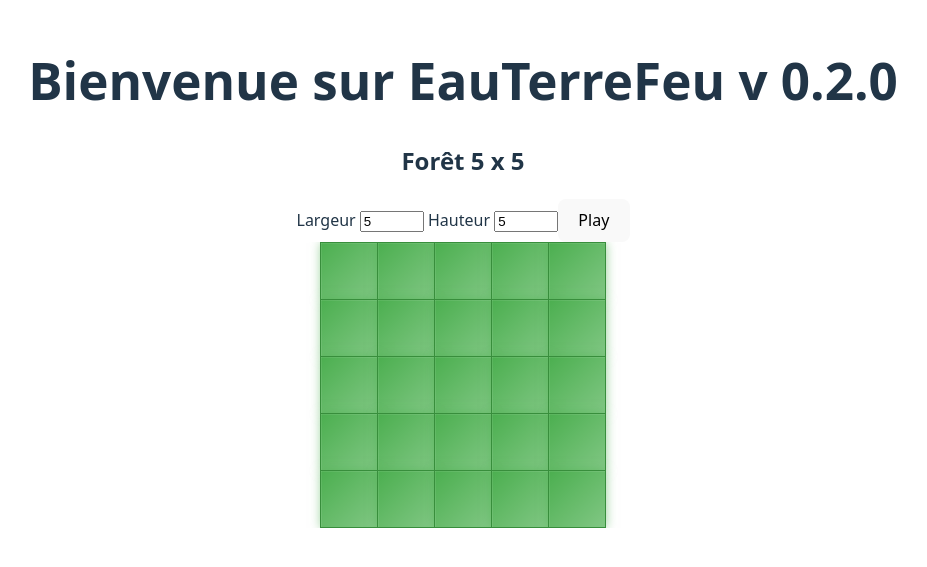
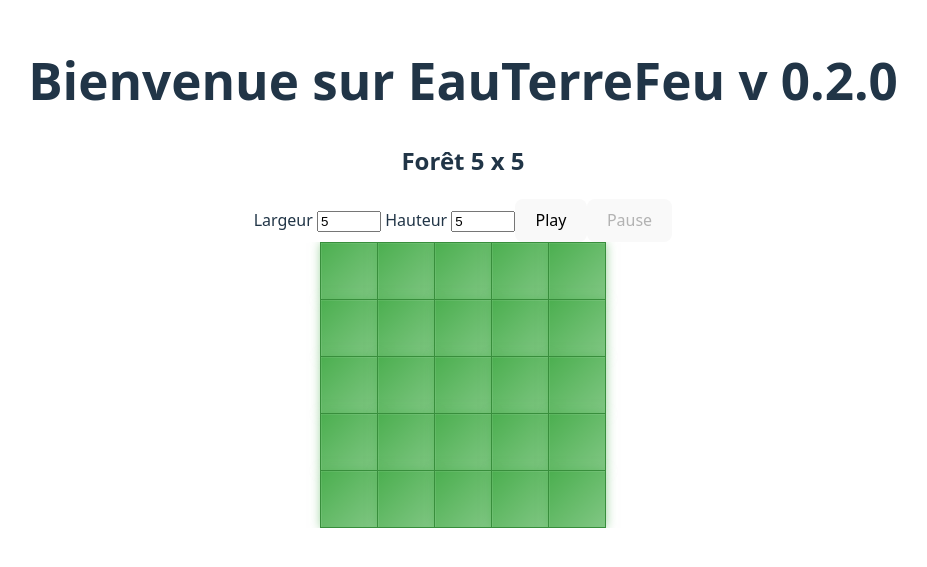
Before and after one commit to KizuCore/eauterrefeu, a Vue app: page / in a window 1280 px wide. Shown: the part 127-694 px from the top of the page, without its empty margins (177-1104 px from the left). Built offline with nearby package versions, Linux system fonts and the light colour scheme; no server answers.

Commit message:
feat: enhance simulation controls with pause functionality and improve game loop management

```diff
--- a/src/components/HelloWorld.vue
+++ b/src/components/HelloWorld.vue
@@ -18,7 +18,12 @@
   <button @click="startSimulation">
     Play
   </button>
+
+  <button @click="pause" :disabled="!isPlaying">
+    Pause
+  </button>
 </div>
+
 
     <div class="table-container">
       <table class="grid-table">
@@ -64,6 +69,8 @@ const probaBurn = ref(0.3)
 const probaFireStop = ref(0.6)
 
 let isFinished = false
+const isPlaying = ref(false)          // savoir si la simu tourne
+let timerId: number | null = null     // pour annuler le setTimeout
 
 function rebuildGrid() {
   rows.value = Array.from({ length: height.value }, (_, i) => i + 1)
@@ -103,17 +110,25 @@ function initGame() {
   isFinished = false
 }
 
-function play() {
+function loop() {
+  if (!isPlaying.value) return
+
   if (isEndGame()) {
     isFinished = true
+    isPlaying.value = false
     console.log('🔥 Jeu terminé')
     return
   }
 
-  setTimeout(() => {
   playTurn()
-    play() // se rappelle lui-même
-  }, 100)
+  timerId = window.setTimeout(loop, 100)
+}
+
+/** Démarre / relance la simulation */
+function play() {
+  if (isPlaying.value) return   // déjà en cours
+  isPlaying.value = true
+  loop()
 }
 
 function playTurn() {
@@ -231,6 +246,15 @@ async function loadConfigFromApi() {
   }
 }
 
+/** bouton Pause */
+function pause() {
+  isPlaying.value = false
+  if (timerId !== null) {
+    clearTimeout(timerId)
+    timerId = null
+  }
+}
+
 async function startSimulation() {
   // on envoie la nouvelle taille au backend
   try {
@@ -252,6 +276,10 @@ async function startSimulation() {
 
   // on reconstruit la grille selon la taille choisie
   rebuildGrid()
+
+  // on arrête une éventuelle simu en cours
+  pause()
+
   // on lance une nouvelle partie
   initGame()
   play()
```
Lines whose indentation alone changed are shown as unchanged.
